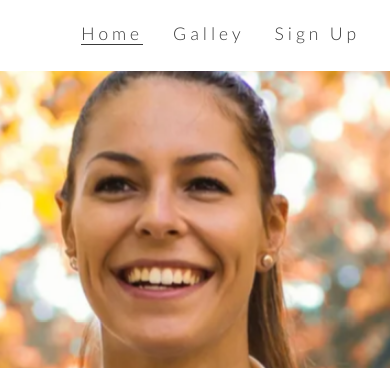
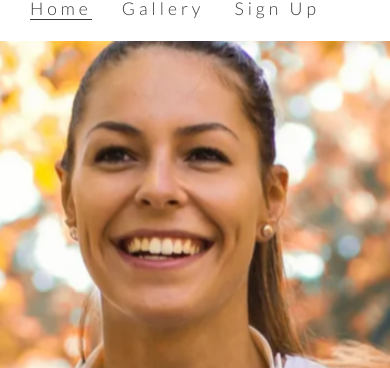
Before and after one commit to RyanMAWalker/love-running, a plain HTML site: page index.html in a window 390 px wide. Shown: the part 79-447 px from the top of the page. Drawn offline with nearby package versions, Linux system fonts and the light colour scheme.

Commit message:
Style menu area for screens 950px wide and down

```diff
--- a/assests/css/style.css
+++ b/assests/css/style.css
@@ -284,3 +284,15 @@ footer {
         display: none;
     }
 }
+
+/* For medium screen size from 950px wide and down */
+@media screen and (max-width: 950px) {
+
+    #menu {
+        clear: left;
+        float: left;
+        margin-left: 30px;
+        margin-bottom: 20px;
+        line-height: 25px;
+    }
+}
--- a/index.html
+++ b/index.html
@@ -23,7 +23,7 @@
                     <a href="#">Sign Up</a>
                 </li>
                 <li>
-                    <a href="gallery.html">Galley</a>
+                    <a href="gallery.html">Gallery</a>
                 </li>
                 <li>
                     <a href="index.html" class="active">Home</a>
```
